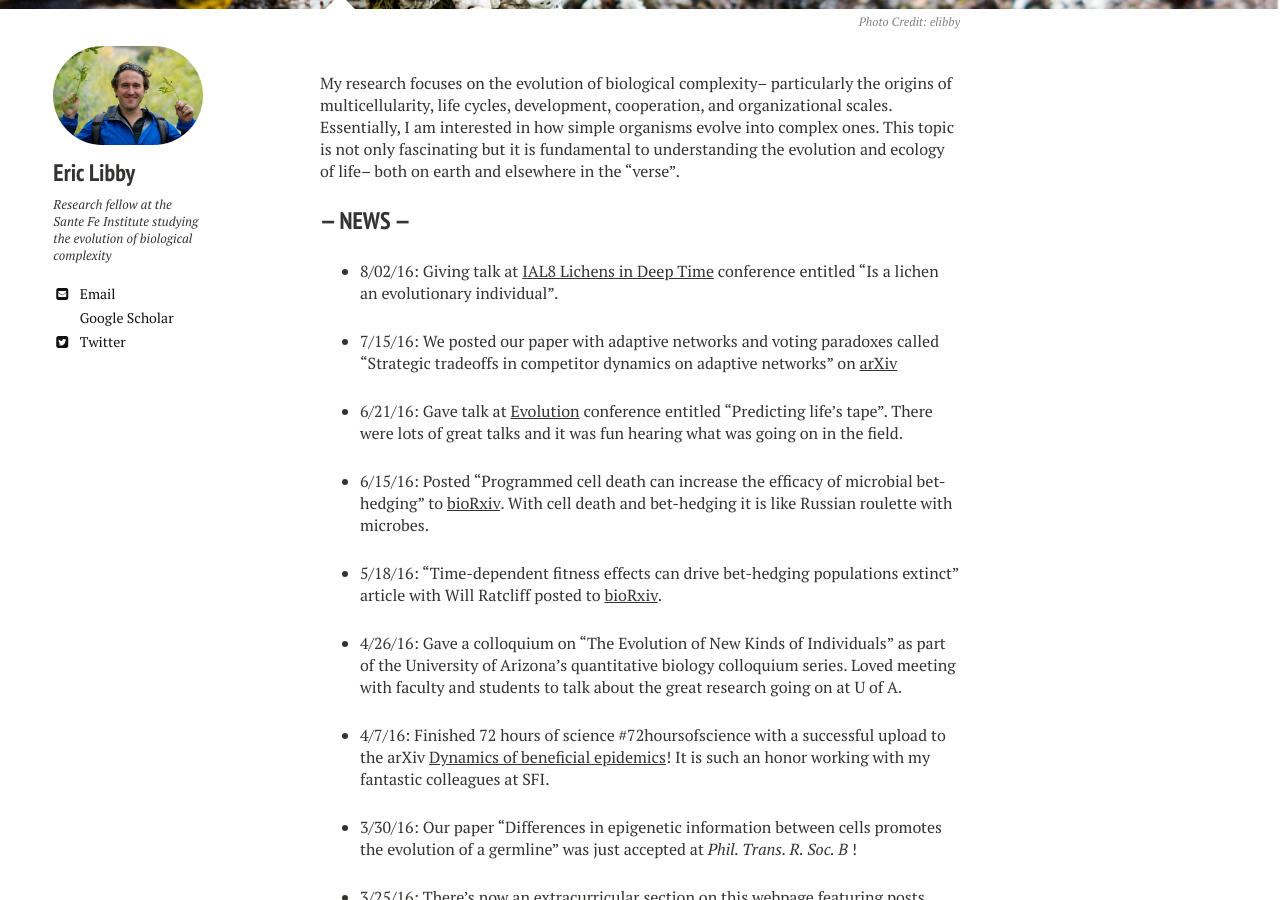
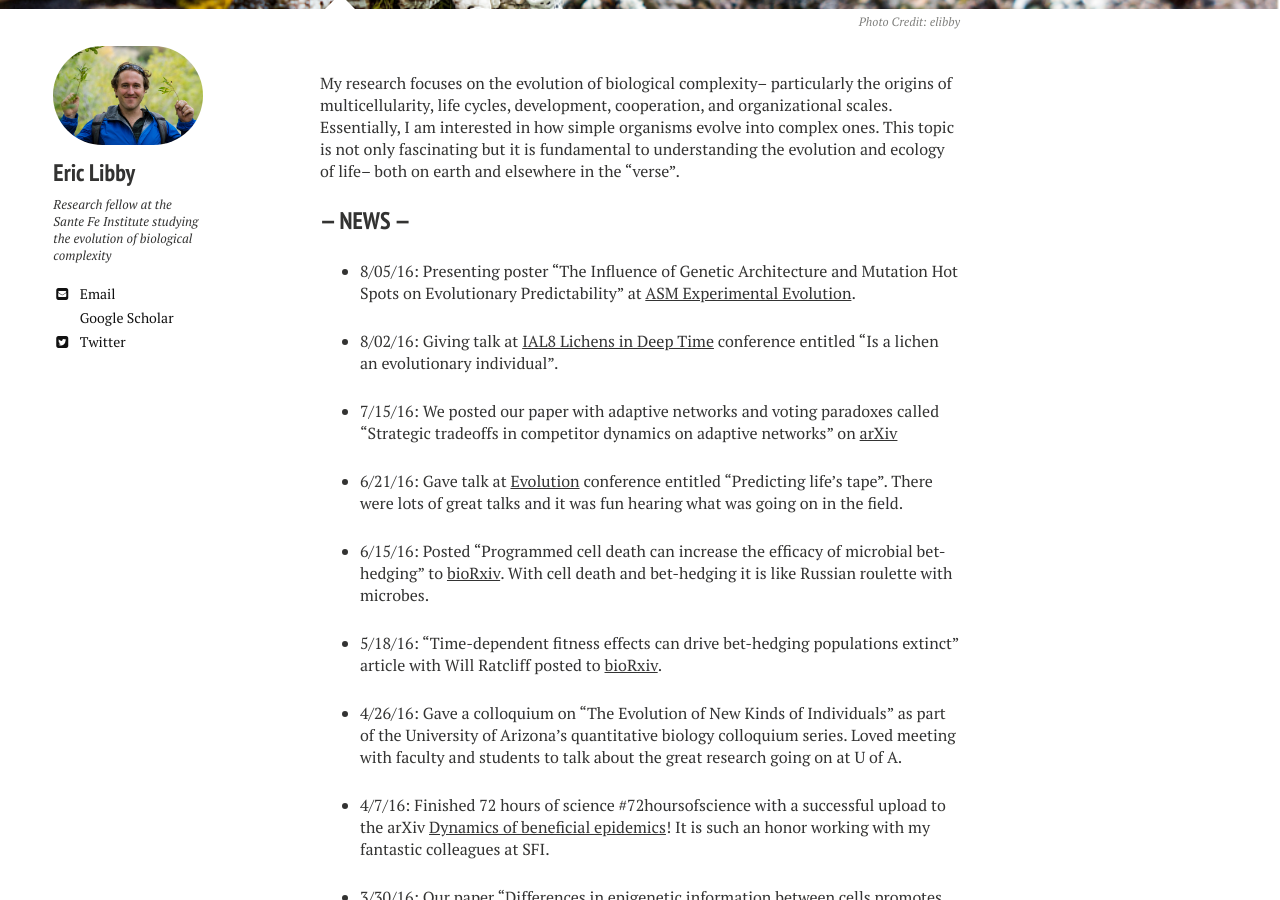
Before and after one commit to ericlibby/oldweb, a Jekyll site: the page built from index.md, in a window 1280 px wide and 900 px high, scrolled down 395 px. Built offline with Jekyll 4.4.1, drawn with Linux system fonts in a browser that asks for light colours; nearby versions of some CDN libraries.

Commit message:
add news

```diff
--- a/index.md
+++ b/index.md
@@ -10,6 +10,8 @@ image:
 My research focuses on the evolution of biological complexity-- particularly the origins of multicellularity, life cycles, development, cooperation, and organizational scales. Essentially, I am interested in how simple organisms evolve into complex ones. This topic is not only fascinating but it is fundamental to understanding the evolution and ecology of life-- both on earth and elsewhere in the "verse".
 
 ### --- NEWS ---
+- 8/05/16: Presenting poster "The Influence of Genetic Architecture and Mutation Hot Spots on Evolutionary Predictability" at [ASM Experimental Evolution](http://conferences.asm.org/index.php/upcoming-conferences/2ndasm-conference-on-experimental-microbial-evolution).
+
 - 8/02/16: Giving talk at [IAL8 Lichens in Deep Time](http://ial8.luomus.fi/) conference entitled "Is a lichen an evolutionary individual".
 
 - 7/15/16: We posted our paper with adaptive networks and voting paradoxes called "Strategic tradeoffs in competitor dynamics on adaptive networks" on [arXiv](https://arxiv.org/abs/1607.04632)
```
